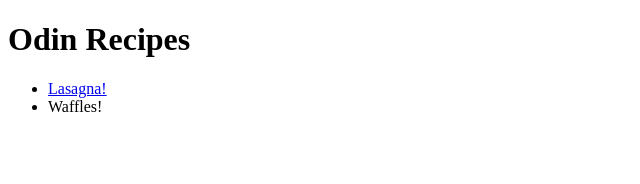
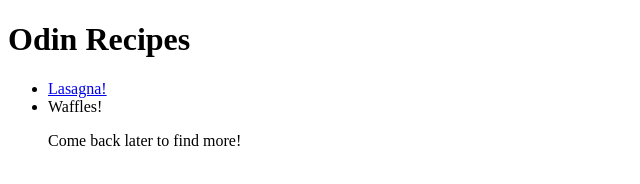
Before and after one commit to CalmMC/odin-recipes, a plain HTML site: page index.html in a window 1280 px wide. Shown: the whole page, without its empty margins (0-640 px from the left). Drawn offline with Linux system fonts and the light colour scheme.

Commit message:
Added come back later to index.html

```diff
--- a/index.html
+++ b/index.html
@@ -11,6 +11,7 @@
     <ul>
         <li><a href="./lasagna.html">Lasagna!</a></li>
         <li><a href="./waffles.html"></a>Waffles!</li>
+        <p>Come back later to find more!</p>
     </ul>
 
 
```
